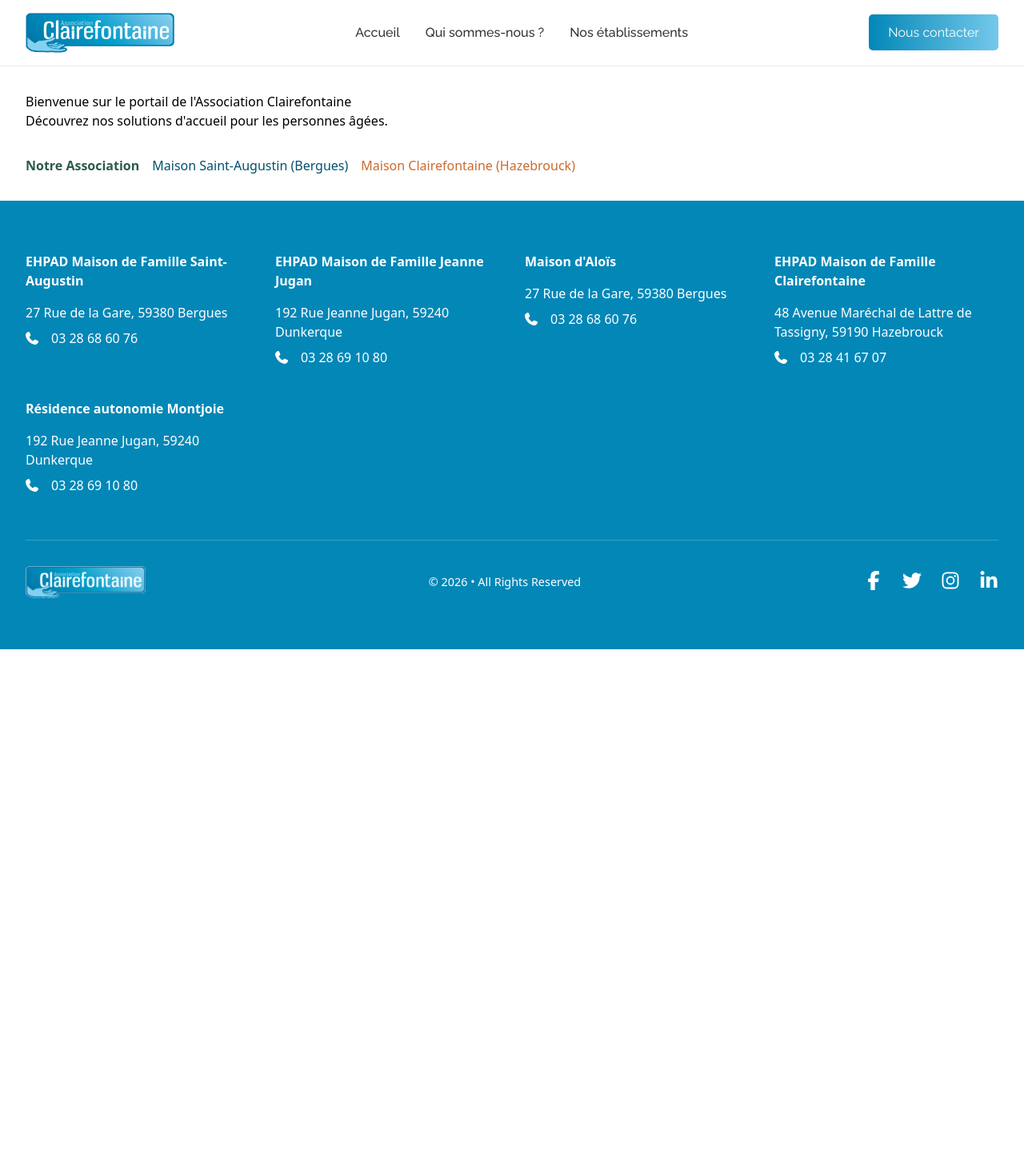
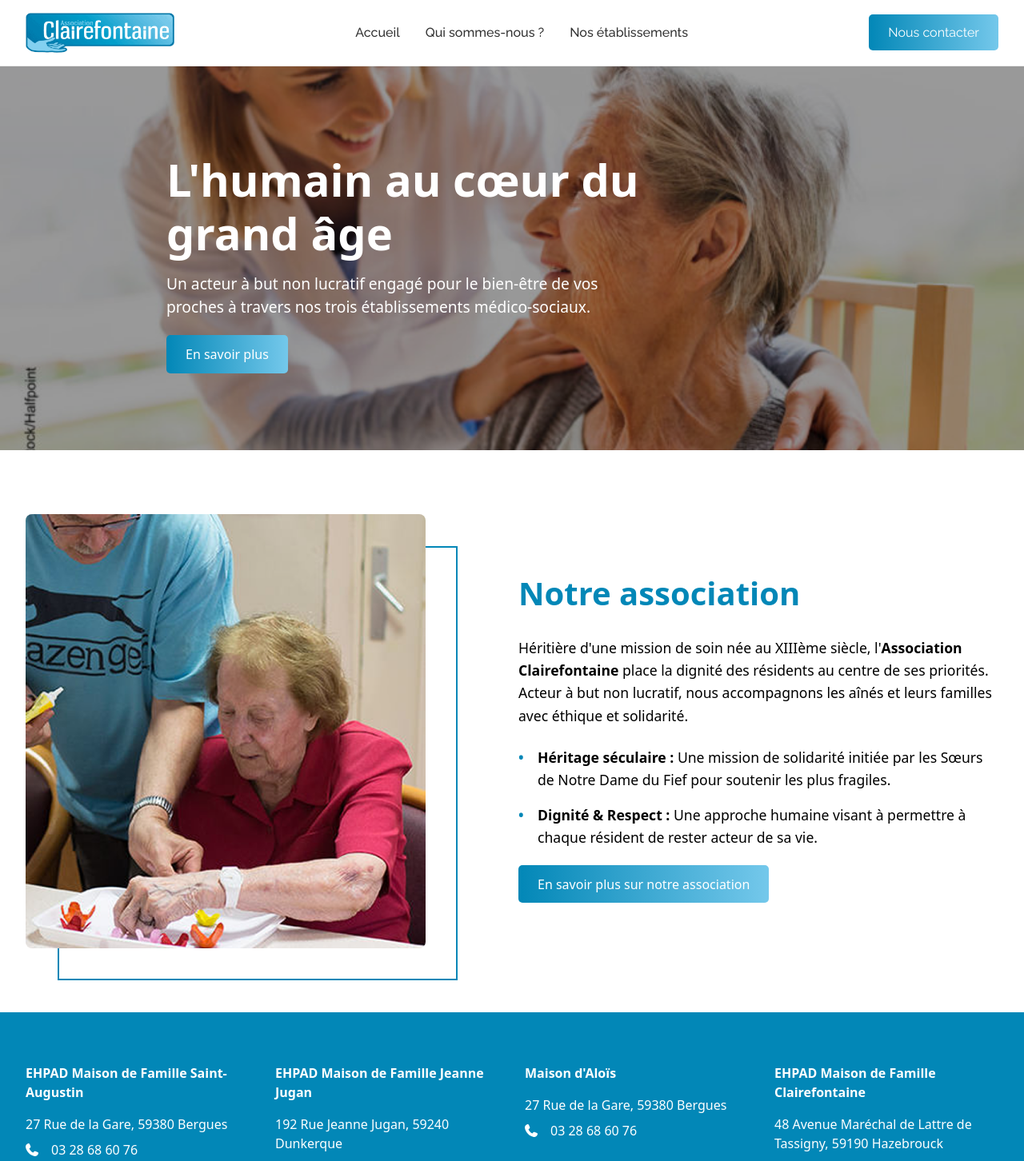
Before and after one commit to crepincorentin/projet-clairefontaine, a Next.js app in the folder front/association-clairefontaine/: page / in a window 1280 px wide. Shown: the top 1452 px of the page at 80% size. Before the commit the page ends 812 px from the top, so only its background shows below. Built offline with nearby package versions, Linux system fonts and the light colour scheme.

Commit message:
feat(frontend): add hero and about sections, styles & images

```diff
--- a/front/association-clairefontaine/app/page.jsx
+++ b/front/association-clairefontaine/app/page.jsx
@@ -1,23 +1,55 @@
 // src/app/page.jsx
 import Link from 'next/link';
+import Image from 'next/image';
+import './styles/components/hero.scss';
+import './styles/components/about-section.scss';
 
 export default function HomePage() {
   return (
-    <main style={{ padding: '2rem' }}>
-      <h1>Bienvenue sur le portail de l'Association Clairefontaine</h1>
-      <p>Découvrez nos solutions d'accueil pour les personnes âgées.</p>
+    <main>
+      <section className="hero">
+        <Image
+          src="/home-image.jpg"
+          alt="L'humain au coeur du grand âge"
+          layout="fill"
+          objectFit="cover"
+          className="hero__background"
+          loading='eager'
+          quality={100}
+        />
+        <div className="hero__content">
+          <h1>L'humain au cœur du grand âge</h1>
+          <p>Un acteur à but non lucratif engagé pour le bien-être de vos proches à travers nos trois établissements médico-sociaux.</p>
+          <Link href="/en-savoir-plus" className="hero__button">
+            En savoir plus
+          </Link>
+        </div>
+      </section>
 
-      <nav style={{ marginTop: '2rem', display: 'flex', gap: '1rem' }}>
-        <Link href="/association" style={{ color: '#2D5A47', fontWeight: 'bold' }}>
-          Notre Association
-        </Link>
-        <Link href="/etablissements/saint-augustin" style={{ color: '#02506D' }}>
-          Maison Saint-Augustin (Bergues)
-        </Link>
-        <Link href="/etablissements/clairefontaine" style={{ color: '#CB6A2D' }}>
-          Maison Clairefontaine (Hazebrouck)
-        </Link>
-      </nav>
+      <section className="about-section">
+        <div className="about-section__image-container">
+          <Image
+            src="/association.png"
+            alt="Notre association"
+            width={500}
+            height={500}
+            className="about-section__image"
+          />
+        </div>
+        <div className="about-section__content">
+          <h2>Notre association</h2>
+          <p>
+            Héritière d'une mission de soin née au XIIIème siècle, l'<strong>Association Clairefontaine</strong> place la dignité des résidents au centre de ses priorités. Acteur à but non lucratif, nous accompagnons les aînés et leurs familles avec éthique et solidarité.
+          </p>
+          <ul>
+            <li><strong>Héritage séculaire :</strong> Une mission de solidarité initiée par les Sœurs de Notre Dame du Fief pour soutenir les plus fragiles.</li>
+            <li><strong>Dignité & Respect :</strong> Une approche humaine visant à permettre à chaque résident de rester acteur de sa vie.</li>
+          </ul>
+          <Link href="/notre-association" className="about-section__button">
+            En savoir plus sur notre association
+          </Link>
+        </div>
+      </section>
     </main>
   );
 }
--- /dev/null
+++ b/front/association-clairefontaine/app/styles/components/about-section.scss
@@ -0,0 +1,81 @@
+@import '../utils/mixins';
+@import '../utils/palette';
+
+.about-section {
+  display: flex;
+  align-items: center;
+  justify-content: space-between;
+  padding: 5rem 2rem;
+  gap: 4rem;
+  max-width: 1500px;
+  margin: 0 auto;
+
+  &__image-container {
+    position: relative;
+    flex: 1;
+    max-width: 500px;
+
+    &::before {
+      content: '';
+      position: absolute;
+      top: 40px;
+      left: 40px;
+      width: 100%;
+      height: 100%;
+      border: 2px solid $color-association;
+      z-index: 0;
+    }
+  }
+
+  &__image {
+    position: relative;
+    z-index: 1;
+    width: 100%;
+    height: auto;
+    border-radius: 8px;
+  }
+
+  &__content {
+    flex: 1;
+    max-width: 600px;
+
+    h2 {
+      font-size: 2.5rem;
+      font-weight: bold;
+      color: $color-association;
+      margin-bottom: 1.5rem;
+    }
+
+    p {
+      font-size: 1.1rem;
+      line-height: 1.6;
+      margin-bottom: 1.5rem;
+    }
+
+    ul {
+      list-style: none;
+      padding-left: 0;
+      margin-bottom: 2rem;
+
+      li {
+        font-size: 1.1rem;
+        line-height: 1.6;
+        margin-bottom: 1rem;
+        padding-left: 1.5rem;
+        position: relative;
+
+        &::before {
+          content: '•';
+          color: $color-association;
+          font-weight: bold;
+          position: absolute;
+          left: 0;
+        }
+      }
+    }
+  }
+
+  &__button {
+    @include button-style;
+  }
+}
--- /dev/null
+++ b/front/association-clairefontaine/app/styles/components/hero.scss
@@ -0,0 +1,58 @@
+@import '../utils/mixins';
+
+.hero {
+  position: relative;
+  height: 60vh;
+  display: flex;
+  align-items: center;
+  color: white;
+  text-align: left;
+  padding: 0 13rem;
+  overflow: hidden; // To contain the pseudo-element
+
+  &::before {
+    content: '';
+    position: absolute;
+    top: 0;
+    left: 0;
+    width: 100%;
+    height: 100%;
+    background-color: rgba(0, 0, 0, 0.4); // Voile sombre à 40%
+    z-index: 0;
+  }
+}
+
+.hero__background {
+  position: absolute;
+  top: 0;
+  left: 0;
+  width: 100%;
+  height: 100%;
+  z-index: -1;
+}
+
+.hero__content {
+  max-width: 600px;
+  position: relative; // Pour s'assurer que le contenu est au-dessus du voile
+  z-index: 1;
+}
+
+.hero h1 {
+  font-size: 3.5rem;
+  font-weight: bold;
+  margin-bottom: 1rem;
+  line-height: 1.2;
+}
+
+.hero p {
+  font-size: 1.2rem;
+  margin-bottom: 2rem;
+}
+
+.hero__button {
+    @include button-style;
+}
+
+.hero__button:hover {
+  background-color: #0056b3;
+}
```
Also changed, not shown: front/association-clairefontaine/public/association.png (added), front/association-clairefontaine/public/home-image.jpg (added).
